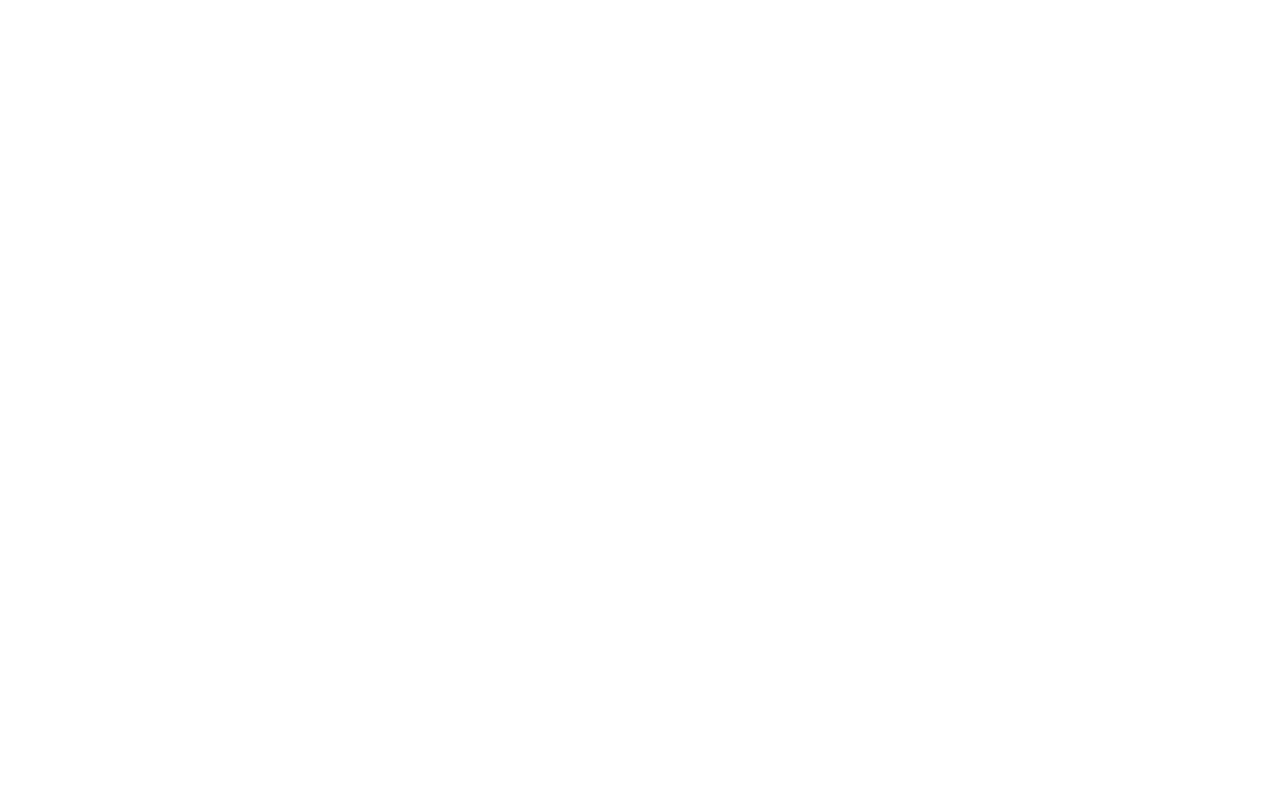
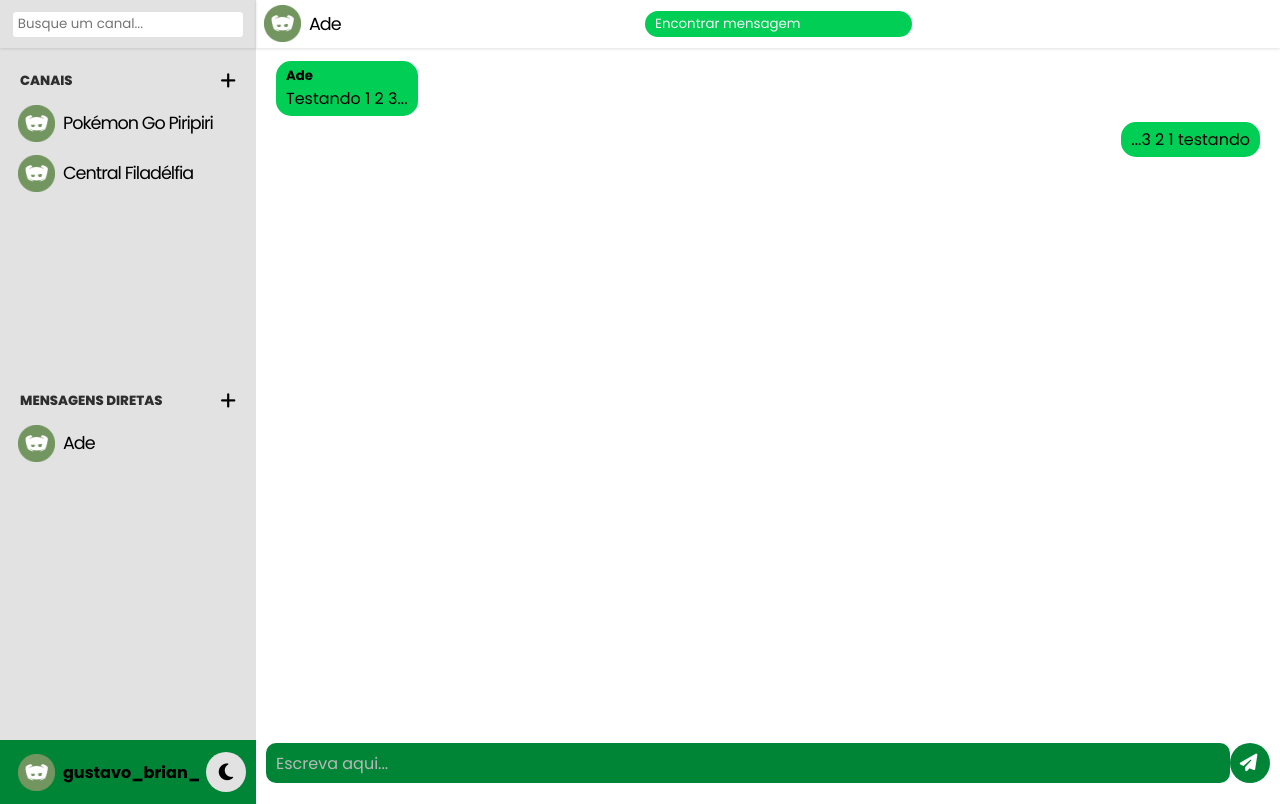
Before and after one commit to GustavoBrian08/concord, a plain HTML site: page chat.html in a window 1280 px wide. Drawn offline with Linux system fonts and the light colour scheme; no server answers.

Commit message:
Estilização básica do chat

```diff
--- a/chat.html
+++ b/chat.html
@@ -4,16 +4,77 @@
     <meta charset="UTF-8">
     <meta http-equiv="X-UA-Compatible" content="IE=edge">
     <meta name="viewport" content="width=device-width, initial-scale=1.0">
-    <title>Document</title>
-    <link rel="stylesheet" href="css/style.css">
+    <title>Concord | Chat</title>
+    <script src="https://kit.fontawesome.com/3a51a2fe3a.js" crossorigin="anonymous"></script>
+    <link rel="stylesheet" href="css/chat.css">
+    <link rel="shortcut icon" href="img/favicon.png" type="image/x-icon">
+    <script src="js/firebase.js" type="module" defer></script>
+    <script src="js/scripts.js" defer></script>
 </head>
 <body>
-    <main>
+    <main id="container">
         <aside id="conversation">
+            <nav>
+                <input type="text" name="search-conversation" id="search-conversation" placeholder="Busque um canal...">
+            </nav>
+            <div id="channels">
+                <div class="title-container">
+                    <h5>CANAIS</h5>
+                    <button><i class="fa-solid fa-plus"></i></button>
+                </div>
+                <span class="span-channel-user">
+                    <img src="img/favicon.png" alt="test">
+                    <h3>Pokémon Go Piripiri</h3>
+                </span>
+                <span class="span-channel-user">
+                    <img src="img/favicon.png" alt="test">
+                    <h3>Central Filadélfia</h3>
+                </span>
+            </div>
+            <div id="direct-messages">
+                <div class="title-container">
+                    <h5>MENSAGENS DIRETAS</h5>
+                    <button><i class="fa-solid fa-plus"></i></button>
+                </div>
+                <span class="span-channel-user">
+                    <img src="img/favicon.png" alt="test">
+                    <h3>Ade</h3>
+                </span>
+            </div>
+            <span id="user-container">
+                <div>
+                    <img src="img/favicon.png" alt="test">
+                    <h4 id="username-field">gustavo_brian_</h4>
+                </div>
+                <button id="change-theme-button" class="button-nav"><i class="fa-solid fa-moon"></i></button>
+            </span>
+        </aside>
 
-        </aside>
         <div id="chat">
-
+            <nav>
+                <span class="span-channel-user">
+                    <img src="img/favicon.png" alt="test">
+                    <h3>Ade</h3>
+                </span>
+                <input type="text" placeholder="Encontrar mensagem">
+            </nav>
+            <div id="messages">
+                <div class="container-message-received">
+                    <span class="message-span">
+                        <h5>Ade</h5>
+                        <p class="message-text">Testando 1 2 3...</p>
+                    </span>
+                </div>
+                <div class="container-message-sended">
+                    <span class="message-span">
+                        <p class="message-text">...3 2 1 testando</p>
+                    </span>
+                </div>
+            </div>
+            <form id="text-field">
+                <input type="text" name="text" id="input-text" placeholder="Escreva aqui...">
+                <button id="send-button"><i class="fa-solid fa-paper-plane"></i></button>
+            </form>
         </div>
     </main>
 </body>
--- a/css/chat.css
+++ b/css/chat.css
@@ -0,0 +1,263 @@
+@import url('https://fonts.googleapis.com/css2?family=Poppins:ital,wght@0,100;0,200;0,300;0,400;0,500;0,600;0,700;0,800;0,900;1,100;1,200;1,300;1,400;1,500;1,600;1,700;1,800;1,900&display=swap');
+
+* {
+    margin: 0;
+    padding: 0;
+    box-sizing: border-box;
+    font-family: 'Poppins', sans-serif;
+}
+
+:root {
+    --cor-principal: #00CE55;
+    --cor-principal-2: #008537;
+    --cor-light-theme: #f6f6f6;
+    --cor-light-theme-2: #e2e2e2;
+    --cor-light-theme-3: #bea37e;
+    --cor-dark-theme: #181818;
+    --cor-dark-theme-2: #000;
+    --cor-botões:#53a553;
+    --cor-texto-botões:#dff7e0;
+}
+
+body {
+    overflow: hidden;
+}
+
+#container {
+    display: flex;
+}
+
+#conversation {
+    background-color: var(--cor-light-theme-2);
+    width: 20vw;
+    height: 100vh;
+}
+
+#conversation nav {
+    height: 6%;
+    box-shadow: 0px 1px 3px 0px rgba(0, 0, 0, 0.123);
+    display: flex;
+    justify-content: center;
+    align-items: center;
+    margin-bottom: 20px;
+}
+
+#search-conversation {
+    outline: none;
+    padding-left: 5px;
+    height: 25px;
+    width: 90%;
+    border: none;
+    border-radius: 3px;
+    color: rgb(46, 46, 46);
+}
+
+#channels {
+    height: 40%;
+}
+
+.title-container {
+    display: flex;
+    padding: 0 20px;
+    justify-content: space-between;
+    align-items: center;
+    text-align: center;
+    margin-bottom: 5px;
+}
+
+.title-container h5 {
+    font-weight: 800;
+    color: #2e2e2e;
+}
+
+.title-container h5:hover {
+    color: #5a5a5a;
+    cursor: default;
+}
+
+.title-container button {
+    background-color: transparent;
+    border: none;
+    cursor: pointer;
+    font-size: 1.1rem;
+}
+
+.title-container button:hover {
+    color: #20202098;
+    text-shadow: 1px 1px 10px 10px #00000080;
+}
+
+.span-channel-user {
+    display: flex;
+    height: 6vh;
+    align-items: center;
+    border-radius: 10px;
+    margin: 2px 10px;
+    cursor: pointer;
+    transition: .1s
+}
+
+.span-channel-user img, #user-container img {
+    height: 37px;
+    width: 37px;
+    margin: 0 8px;
+}
+
+.span-channel-user h3 {
+    font-weight: 400;
+    font-size: 1.1rem;
+    letter-spacing: -1px;
+}
+
+.span-channel-user:hover {
+    background-color: var(--cor-principal);
+}
+
+#direct-messages {
+    height: 44%;
+}
+
+#user-container {
+    display: flex;
+    height: 8%;
+    justify-content: space-between;
+    align-items: center;
+    background-color: var(--cor-principal-2);
+    padding: 0 10px;
+}
+
+#user-container div {
+    display: flex;
+    align-items: center;
+}
+
+#change-theme-button {
+    padding: 0px;
+    height: 40px;
+    width: 40px;
+    border-radius: 50%;
+    font-size: 1.2rem;
+    border: none;
+    background-color: var(--cor-light-theme-2);
+    transition: .2s;
+    cursor: pointer
+}
+
+#change-theme-button:hover {
+    color: var(--cor-principal);
+    box-shadow: 0px 6px 8px 1px #00000040;
+}
+
+#chat {
+    display: flex;
+    flex-direction: column;
+    width: 80vw;
+}
+
+#chat nav {
+    height: 6%;
+    box-shadow: 0px 1px 3px 0px rgba(0, 0, 0, 0.123);
+    display: flex;
+    justify-content: flex-start;
+    align-items: center;
+    margin-bottom: 10px;
+}
+
+#chat nav input {
+    border: none;
+    outline: none;
+    background-color: var(--cor-principal);
+    border-radius: 15px;
+    color: white;
+    height: 55%;
+    padding-left: 10px;
+    margin-right: 10px;
+}
+
+#chat nav input::placeholder {
+    color: var(--cor-light-theme);
+}
+
+#chat nav span {
+    width: 38%;
+    margin: 0;
+    height: 5vh;
+}
+
+#chat nav span:hover {
+    background-color: var(--cor-light-theme);
+}
+
+#messages {
+    display: flex;
+    flex-direction: column;
+    width: 100%;
+    height: 85vh;
+}
+
+.container-message-received {
+    display: flex;
+    padding: 0 20px;
+    justify-content: flex-start;
+    margin: 3px 0;
+}
+
+.container-message-sended {
+    display: flex;
+    padding: 0 20px;
+    justify-content: flex-end;
+    margin: 3px 0;
+}
+
+.container-message-received:hover,
+.container-message-sended:hover {
+    background-color: var(--cor-light-theme);
+}
+
+.message-span {
+    background-color: var(--cor-principal);
+    border-radius: 15px;
+    padding: 5px 10px;
+    max-width: 50%;
+}
+
+#text-field {
+    display: flex;
+    height: 8vh;
+    justify-content: space-around;
+    align-items: center;
+    padding: 0 10px 10px 10px;
+}
+
+#input-text {
+    border-radius: 10px;
+    background-color: var(--cor-principal-2);
+    border: none;
+    width: 96%;
+    height: 40px;
+    padding-left: 10px;
+    font-size: 1rem;
+    color: white;
+    outline: none;
+}
+
+#input-text::placeholder {
+    color: rgb(185, 185, 185);
+}
+
+#send-button {
+    border: none;
+    background-color: var(--cor-principal-2);
+    width: 40px;
+    height: 40px;
+    border-radius: 50%;
+    color: white;
+    font-size: 1.1rem;
+    transition: .3s;
+    padding-right: 3px;
+    cursor: pointer;
+}
+
+#send-button:hover {
+    background-color: var(--cor-principal);
+}
--- a/css/style.css
+++ b/css/style.css
@@ -24,7 +24,7 @@ body {
 }
 
 header {
-    height: 90vh;
+    height: 100vh;
     display: flex;
     flex-direction: column;
 }
@@ -227,7 +227,7 @@ header nav {
     bottom: 0;
     right: 0;
     width: 105%;
-    height: 90vh;
+    height: 100vh;
     padding: 100px;
     z-index: -1;
 }
@@ -240,7 +240,7 @@ header nav {
     right: 0;
     width: 100%;
     height: 80px;
-    background-image: linear-gradient(to top, var(--cor-principal), transparent, transparent);
+    background-image: linear-gradient(to top, var(--cor-dark-theme), transparent);
     z-index: 1;
 }
 
--- a/js/scripts.js
+++ b/js/scripts.js
@@ -3,6 +3,6 @@ const login_modal = document.querySelector('.login-modal');
 const cadastro_modal = document.getElementById('cadastro-modal');
 
 const botaoCadastro = function(){
-    login_modal.style.display = 'none'
-    cadastro_modal.style.display = 'flex'
+    login_modal.style.display = 'none';
+    cadastro_modal.style.display = 'flex';
 }
```
Also changed, not shown: js/firebase.js (+54 -6 lines).
